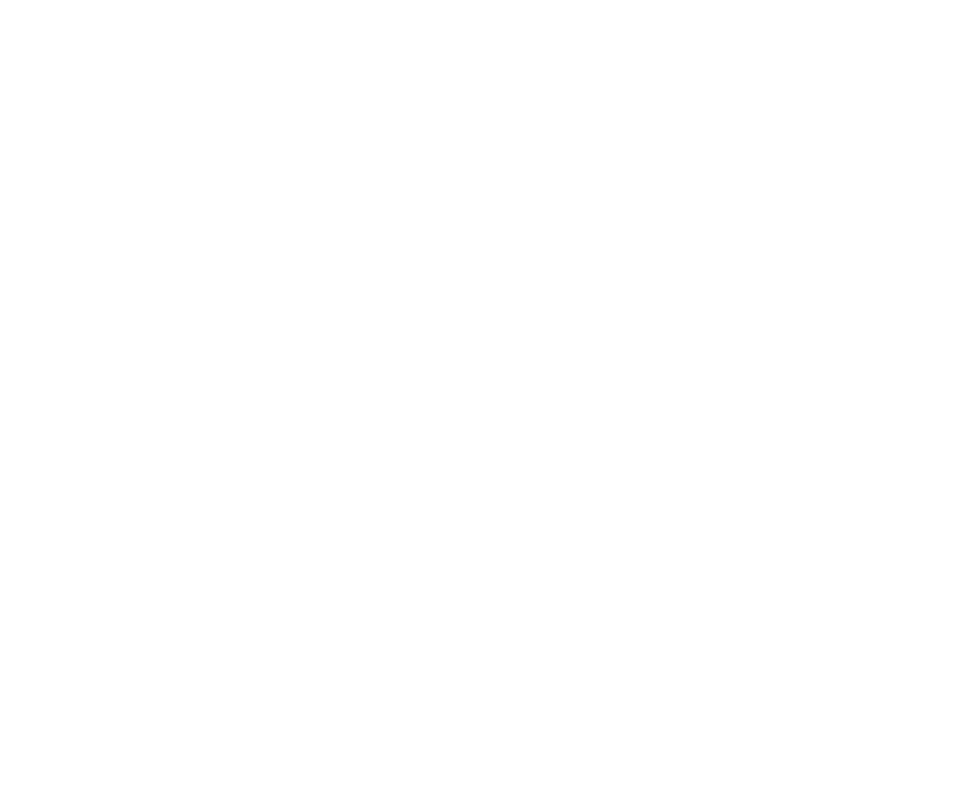
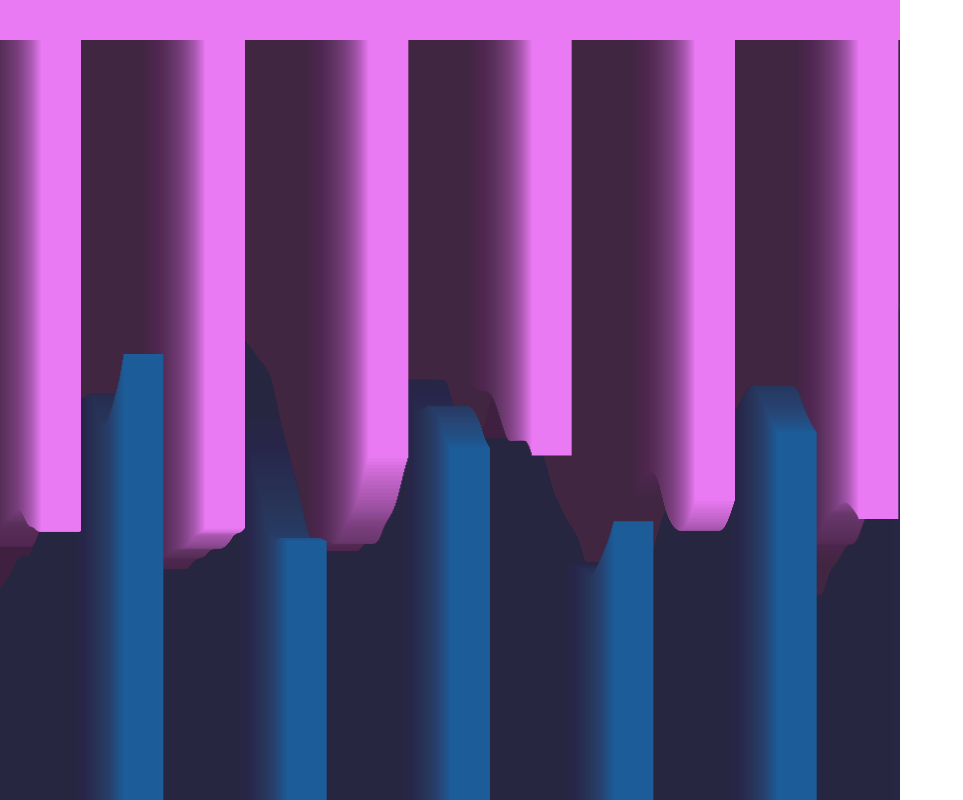
Before and after one commit to snowbellows/weekly-experiments, a website with bundled scripts: page public/index.html in a window 1280 px wide. Shown: the whole page, without its empty margins (0-963 px from the left). Built offline with nearby package versions, Linux system fonts and the light colour scheme.

Commit message:
columns art

```diff
--- a/package.json
+++ b/package.json
@@ -15,8 +15,9 @@
     "p5": "^1.3.1"
   },
   "devDependencies": {
-    "snowpack": "^3.0.11",
+    "@types/lodash": "^4.14.168",
     "@types/p5": "^0.9.1",
-    "@types/lodash": "^4.14.168"
+    "prettier": "^2.3.2",
+    "snowpack": "^3.0.11"
   }
 }
--- a/public/index.html
+++ b/public/index.html
@@ -23,7 +23,7 @@
       padding: 0;
     }
   </style>
-  <script></script>
+  <!-- <script src="https://unpkg.com/ccapture.js@1.1.0/build/CCapture.all.min.js"></script> -->
 </head>
 
 <body>
--- a/src/index.ts
+++ b/src/index.ts
@@ -2,13 +2,122 @@ import _ from 'lodash';
 import p5 from 'p5';
 
 const sketch = (p: p5) => {
+  const FPS = 30;
+  const CANVAS_SIZE = 900;
+
+  const FREQUENCY = 0.01;
+  const STROKE_WEIGHT = 40;
+  const PURPLE = p.color(66, 32, 64);
+  const TRANSPARENT_PURPLE = p.color(66, 32, 64);
+  TRANSPARENT_PURPLE.setAlpha(10);
+  const VIOLET = p.color(234, 122, 244);
+  const BLUE = p.color(28.0, 93.0, 153.0);
+  const NUM_TEETH = 6;
+  const SPEED = 1;
+
+  // let canvas: HTMLElement | null;
+  // let capturerRunning = false;
+
+  let maxTeethHeight: number;
+  let firstLineY: number;
+  let secondLineY: number;
+  let gap: number;
+  let firstRowTeeth: number[];
+  let secondRowTeeth: number[];
+
+  //@ts-ignore
+  // const capturer = new CCapture({ format: 'png', framerate: FPS });
+
+  /*
+  Moves the x coordinates of the teeth to the right
+  Wrapping them around if they go off screen
+  */
+  function moveTeeth(rowXs: number[]): number[] {
+    const newRowXs = rowXs.map((x) => x + SPEED);
+    const last = newRowXs[newRowXs.length - 1];
+    if (last > p.width + STROKE_WEIGHT) {
+      return [-STROKE_WEIGHT, ...newRowXs.slice(0, -1)];
+    }
+    return newRowXs;
+  }
+
+  /*
+  Draws the teeth either up or down from the base line y
+  The height determined by noise relating to the start coordinate
+  */
+  function drawTeeth(rowXs: number[], direction: 'down' | 'up') {
+    rowXs.forEach((x) => {
+      const y = direction === 'down' ? firstLineY : secondLineY;
+      const height =
+        p.noise(x * FREQUENCY, y) * maxTeethHeight + maxTeethHeight / 2;
+      if (direction === 'down') {
+        p.line(x, y, x, y + height);
+      } else {
+        p.line(x, y - height, x, y);
+      }
+    });
+  }
+
   p.setup = () => {
     // Run at start
-    p.createCanvas(window.innerWidth, window.innerHeight);
+
+    p.frameRate(FPS);
+    p.createCanvas(CANVAS_SIZE, CANVAS_SIZE);
+    p.background(PURPLE);
+
+    firstLineY = STROKE_WEIGHT / 2;
+    secondLineY = p.height - STROKE_WEIGHT / 2;
+    gap = (p.width + STROKE_WEIGHT * 2) / NUM_TEETH;
+    maxTeethHeight = p.height / 2 + 20;
+
+    firstRowTeeth = _.range(0, NUM_TEETH).map((x) => x * gap);
+    secondRowTeeth = _.range(0, NUM_TEETH).map((x) => x * gap - gap / 2);
+
+    // canvas = document.getElementById('defaultCanvas0');
   };
 
   p.draw = () => {
-    // Runs every frame
+    // // End frame capture
+    // if (firstRowTeeth[0] === -1 && capturerRunning) {
+    //   p.noLoop();
+    //   console.log('finished recording');
+    //   capturer.stop();
+    //   capturer.save();
+    //   return;
+    // }
+
+    // // Start frame capture
+    // if (firstRowTeeth[0] === -1 && !capturerRunning) {
+    //   console.log('start recording');
+    //   capturerRunning = true;
+    //   capturer.start();
+    // }
+
+    // Overlay partially transparent background every frame
+    p.noStroke();
+    p.fill(TRANSPARENT_PURPLE);
+    p.rect(0, 0, p.width, p.height);
+
+    // Set stroke weight and cap for base lines and teeth
+    p.strokeWeight(STROKE_WEIGHT);
+    p.strokeCap(p.SQUARE);
+
+    // First Row
+    p.stroke(VIOLET); // Stroke colour violet
+    p.line(0, firstLineY, p.width, firstLineY); // Base line for row
+    firstRowTeeth = moveTeeth(firstRowTeeth); // Move teeth to the right
+    drawTeeth(firstRowTeeth, 'down'); // Draw teeth down from base line
+
+    // Second Row
+    p.stroke(BLUE); // Stroke colour blue
+    p.line(0, secondLineY, p.width, secondLineY); // Base line for row
+    secondRowTeeth = moveTeeth(secondRowTeeth); // Move teeth to the right
+    drawTeeth(secondRowTeeth, 'up'); // Draw teeth up from base line
+
+    // // Capture image of frame
+    // if (capturerRunning) {
+    //   capturer.capture(canvas);
+    // }
   };
 };
 
```
Also changed, not shown: 1 other file.
